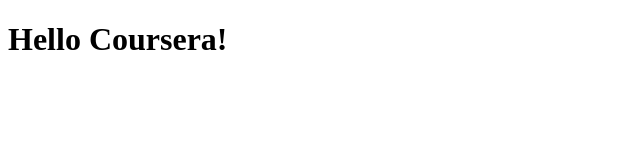
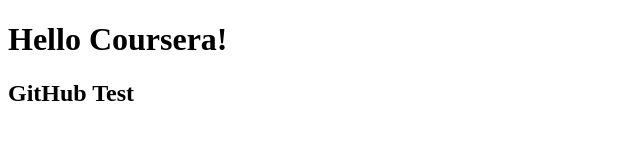
Before and after one commit to bhenritzi/coursera-test, a plain HTML site: page index.html in a window 1280 px wide. Shown: the whole page, without its empty margins (0-640 px from the left). Drawn offline with Linux system fonts and the light colour scheme.

Commit message:
GitHub test

```diff
--- a/index.html
+++ b/index.html
@@ -6,5 +6,6 @@
 </head>
 <body>
     <h1>Hello Coursera!</h1>
+    <h2>GitHub Test</h2>
 </body>
 </html>
```
